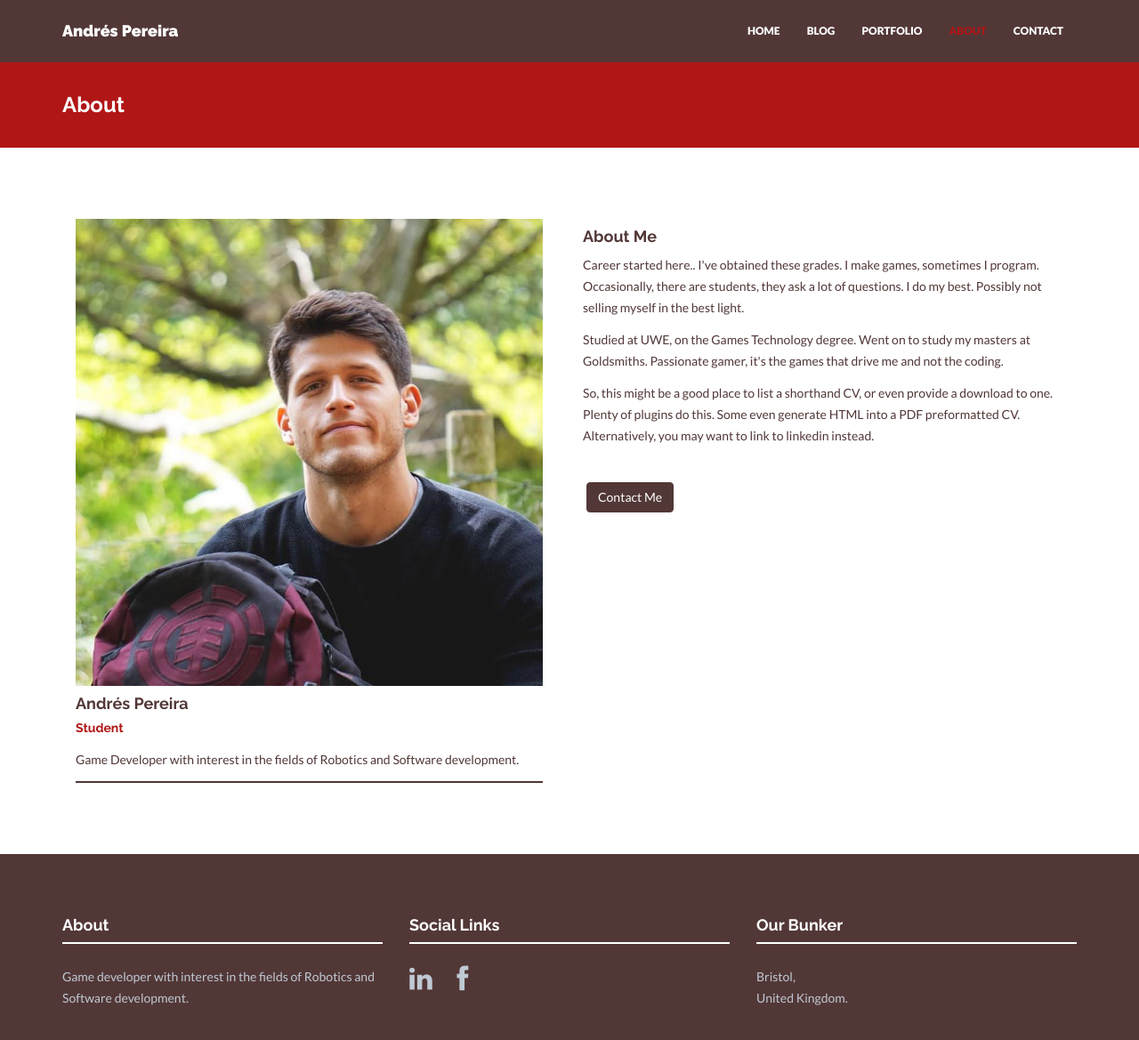
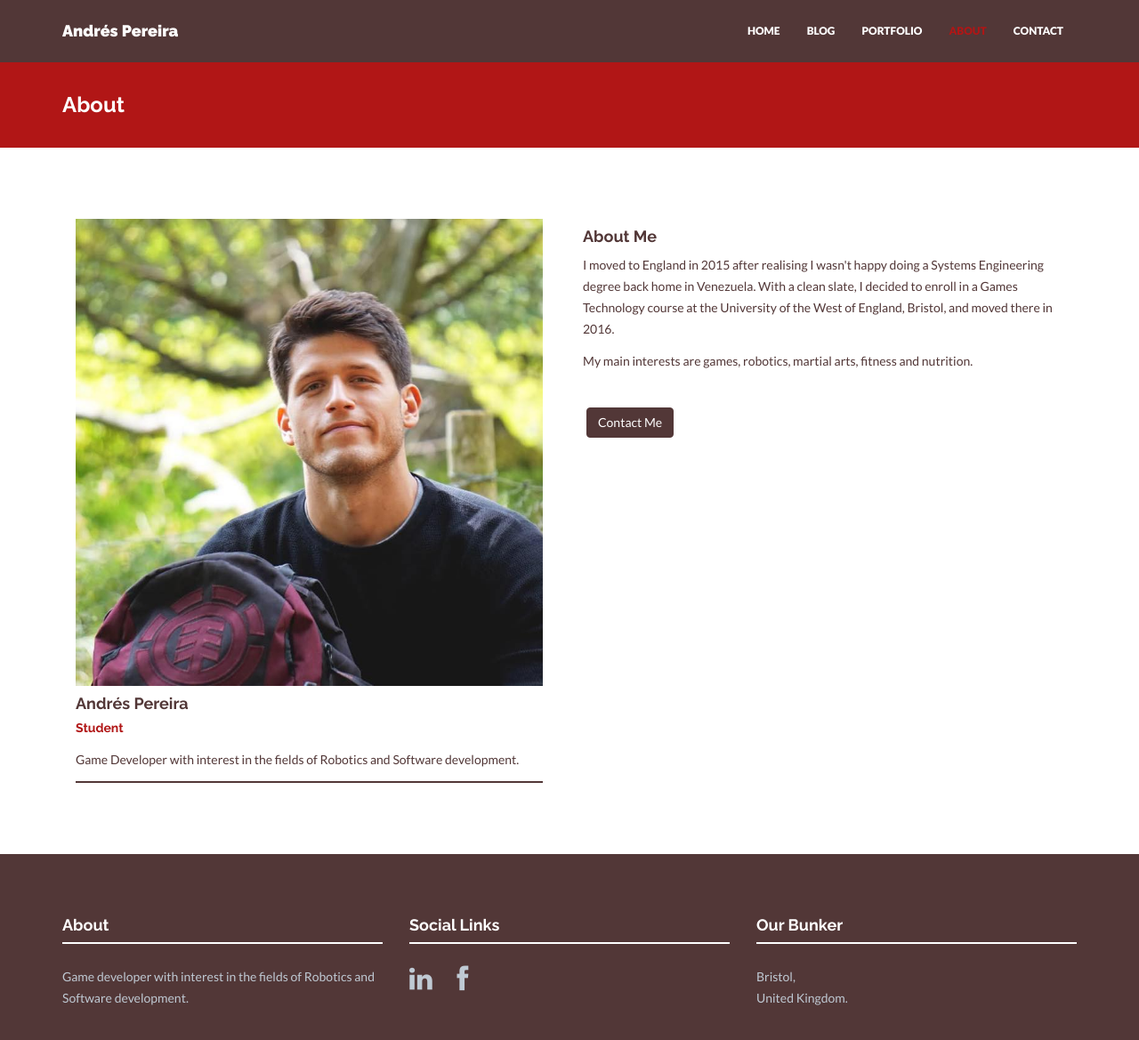
Before and after one commit to AGPO93/AGPO93.github.io, a Jekyll site: the page built from about.html, in a window 1280 px wide and 1206 px high. Shown: the top 1169 px of the window at 89% size. Built offline with Jekyll 4.4.1, drawn with Linux system fonts in a browser that asks for light colours; nearby versions of some CDN libraries.

Commit message:
Update about.html

```diff
--- a/about.html
+++ b/about.html
@@ -30,9 +30,8 @@ permalink: /about/
         </div>
         <div class="col-lg-6">
             <h4>About Me</h4>
-            <p>Career started here.. I've obtained these grades. I make games, sometimes I program. Occasionally, there are students, they ask a lot of questions. I do my best. Possibly not selling myself in the best light.</p>
-            <p>Studied at UWE, on the Games Technology degree. Went on to study my masters at Goldsmiths. Passionate gamer, it's the games that drive me and not the coding.</p>
-            <p>So, this might be a good place to list a shorthand CV, or even provide a download to one. Plenty of plugins do this. Some even generate HTML into a PDF preformatted CV. Alternatively, you may want to link to linkedin instead.</p>
+            <p>I moved to England in 2015 after realising I wasn't happy doing a Systems Engineering degree back home in Venezuela. With a clean slate, I decided to enroll in a Games Technology course at the University of the West of England, Bristol, and moved there in 2016.</p>
+            <p>My main interests are games, robotics, martial arts, fitness and nutrition.</b>
             <p><br/><a href="{{ "/contact/" | prepend: site.baseurl }}" class="btn btn-theme">Contact Me</a></p>
         </div>
     </div><! --/row -->
```
